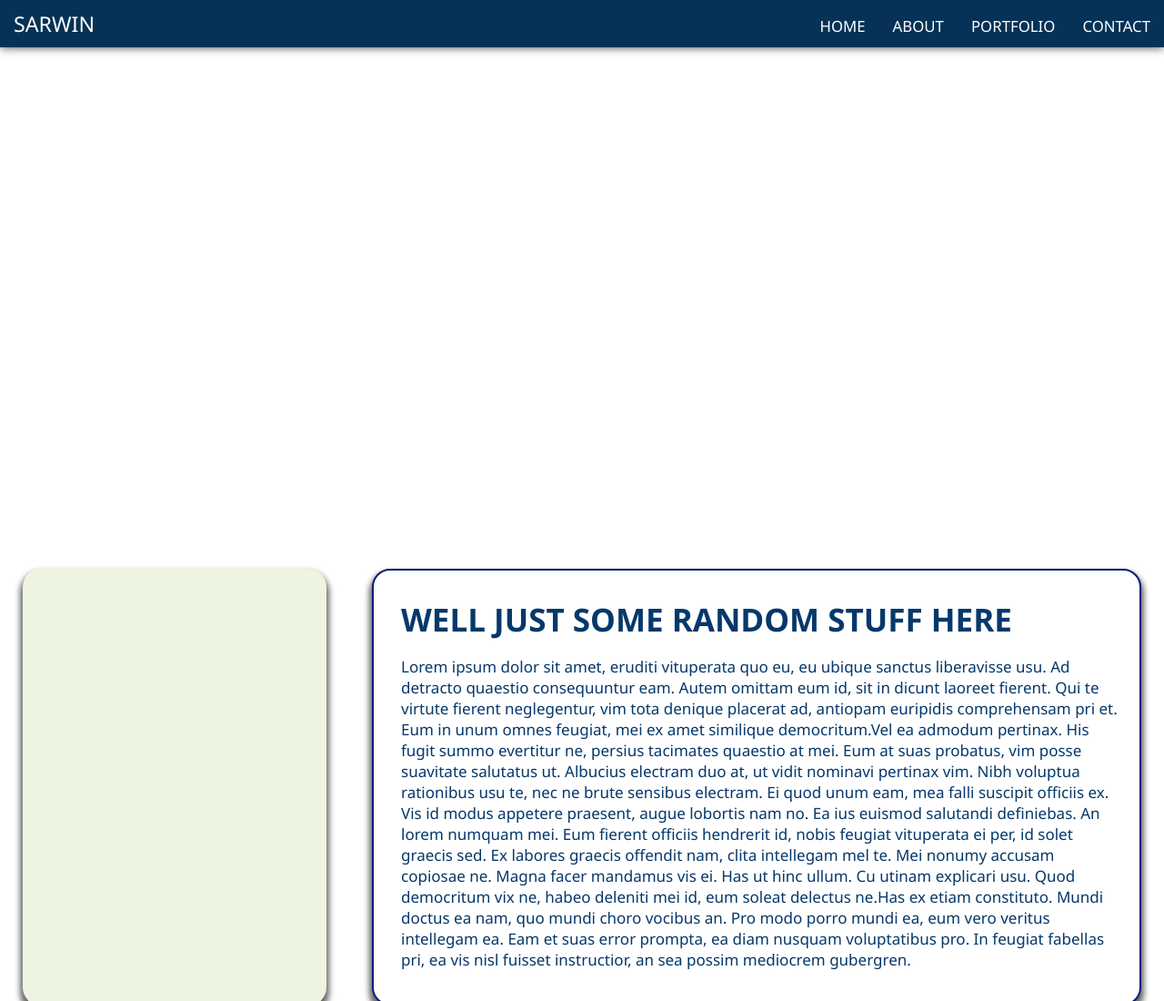
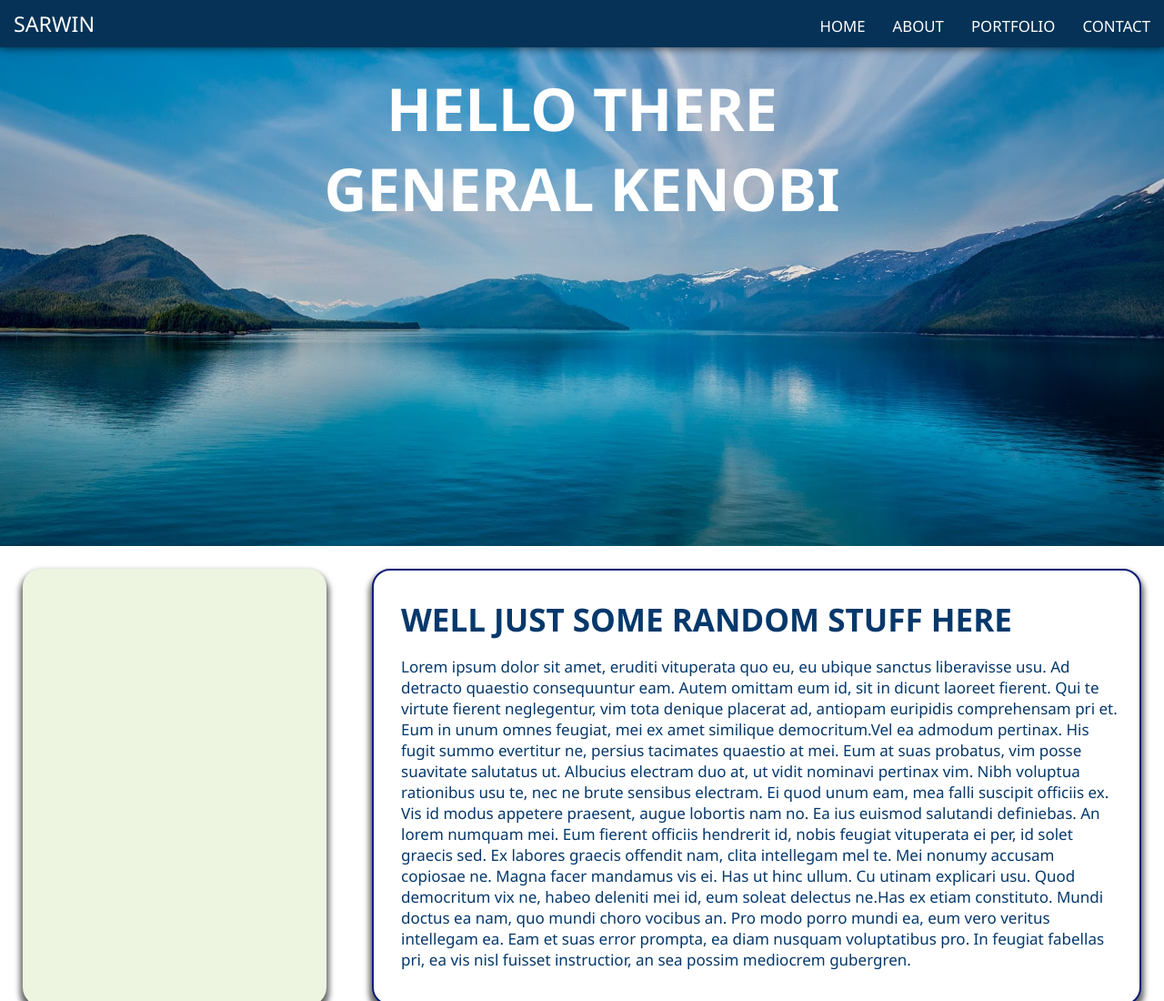
Before and after one commit to sarwin89/sarwin89.github.io, a plain HTML site: page Proj.html in a window 1280 px wide. Shown: the top 1100 px of the page at 91% size. Drawn offline with nearby package versions, Linux system fonts and the light colour scheme; some packages are replaced by stand-ins of ours; a script that the page names is missing.

Commit message:
Update main.css

```diff
--- a/css/main.css
+++ b/css/main.css
@@ -6,7 +6,7 @@ body{
 	margin:0;
 }
 header{
-	background-image: url("images/BH.jpg"); background-position: center;
+	background-image: url("../images/BH.jpg"); background-position: center;
 	background-size:100%; height:600px; margin-top:0;
 	background-repeat: no-repeat; top:0;
 }
```
